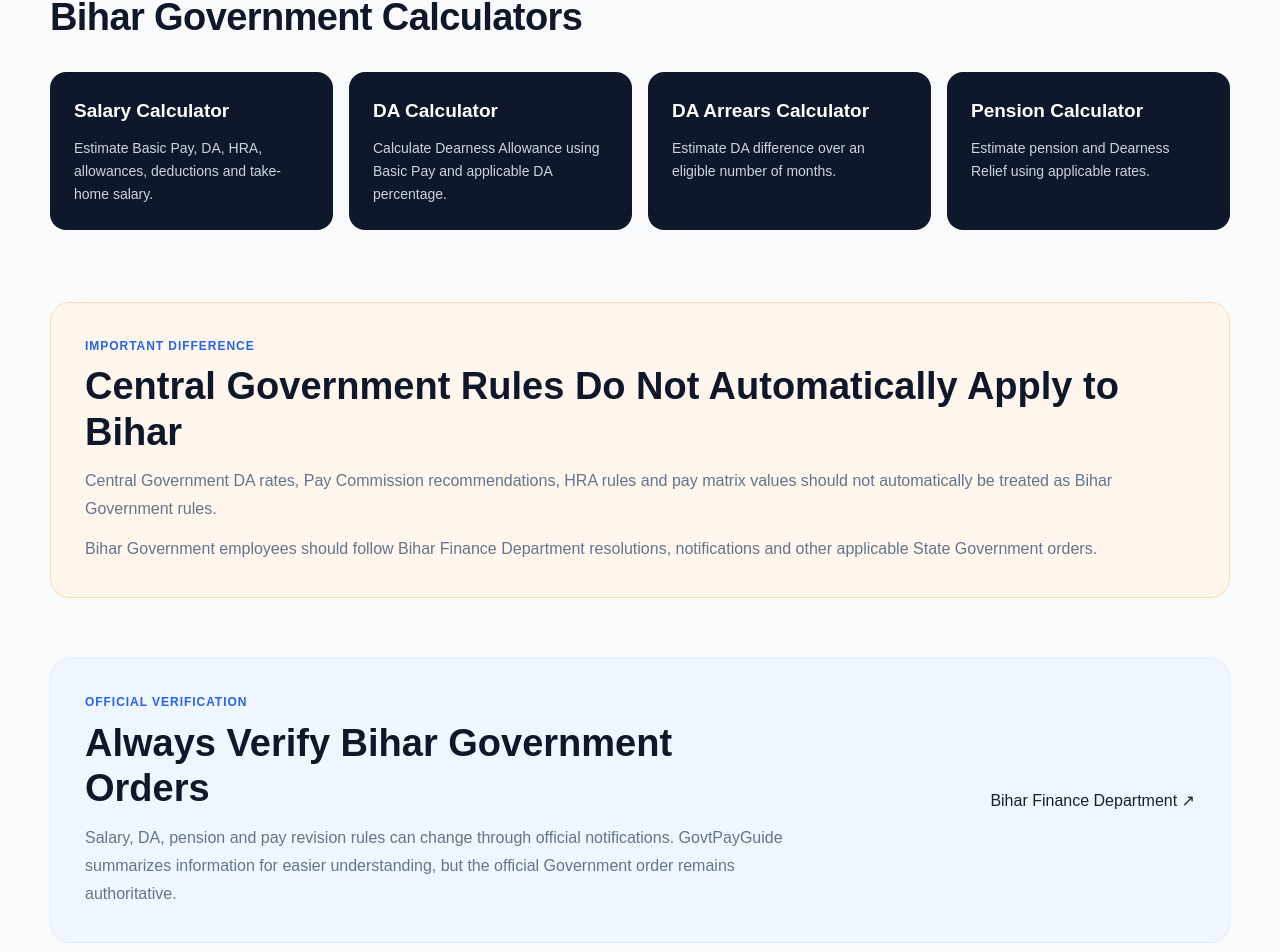
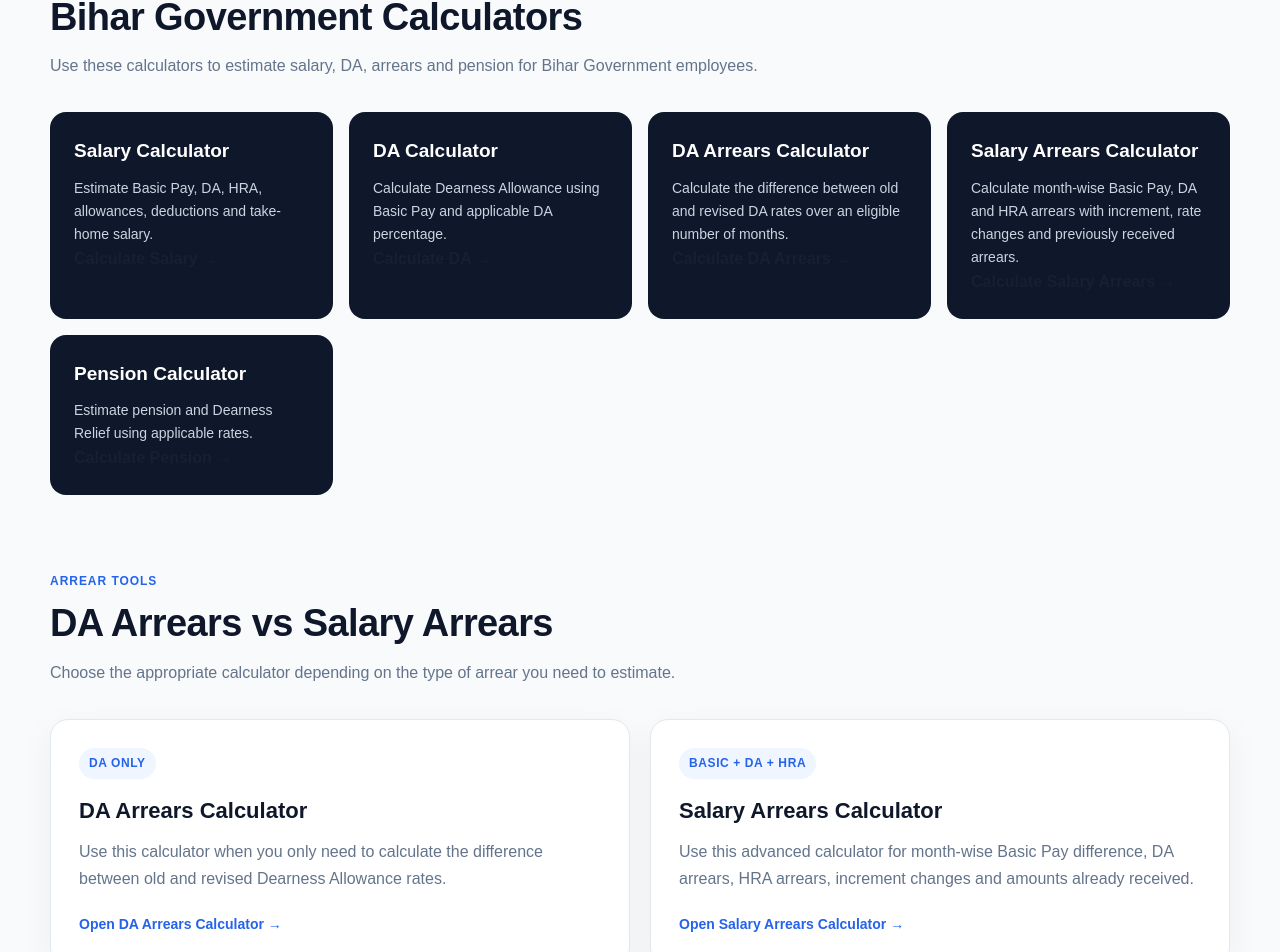
Before and after one commit to jayantasinha15-beep/govtpayguide, a Next.js app: page /state-government/bihar in a window 1280 px wide. Shown: the part 1856-2808 px from the top of the page. Built offline with nearby package versions, Linux system fonts and the light colour scheme.

Commit message:
Add Bihar salary arrears links

```diff
--- a/app/state-government/bihar/page.tsx
+++ b/app/state-government/bihar/page.tsx
@@ -49,7 +49,9 @@ export default function BiharGovernmentPage() {
         <section className="bihar-hub-section">
           <div className="section-heading">
             <span className="section-kicker">Bihar Government Pay</span>
+
             <h2>Salary & Pay Resources</h2>
+
             <p>
               Bihar Government employees are governed by State Government pay
               revision rules, Finance Department orders and applicable service
@@ -63,11 +65,14 @@ export default function BiharGovernmentPage() {
               className="bihar-resource-card"
             >
               <span>DA</span>
+
               <h3>Bihar Dearness Allowance</h3>
+
               <p>
                 Check Bihar Government DA revisions, effective dates and
                 official Finance Department orders.
               </p>
+
               <strong>View DA Guide →</strong>
             </Link>
 
@@ -76,11 +81,14 @@ export default function BiharGovernmentPage() {
               className="bihar-resource-card"
             >
               <span>Pay Revision</span>
+
               <h3>Bihar Pay Commission</h3>
+
               <p>
                 Understand Bihar Government pay revision, adopted pay
                 structures and related State Government decisions.
               </p>
+
               <strong>View Pay Commission →</strong>
             </Link>
 
@@ -89,11 +97,14 @@ export default function BiharGovernmentPage() {
               className="bihar-resource-card"
             >
               <span>Pay Matrix</span>
+
               <h3>Bihar Pay Matrix</h3>
+
               <p>
                 Explore pay levels, Basic Pay structure and progression under
                 the applicable Bihar Government pay rules.
               </p>
+
               <strong>View Pay Matrix →</strong>
             </Link>
 
@@ -102,11 +113,14 @@ export default function BiharGovernmentPage() {
               className="bihar-resource-card"
             >
               <span>Pension</span>
+
               <h3>Bihar Pension & DR</h3>
+
               <p>
                 Learn about pension, family pension, Dearness Relief and
                 applicable retirement benefits.
               </p>
+
               <strong>View Pension Guide →</strong>
             </Link>
           </div>
@@ -116,13 +130,16 @@ export default function BiharGovernmentPage() {
         <section className="bihar-hub-section">
           <div className="section-heading">
             <span className="section-kicker">Salary Basics</span>
+
             <h2>Bihar Government Salary Structure</h2>
           </div>
 
           <div className="bihar-salary-flow">
             <div>
               <span>01</span>
+
               <h3>Basic Pay</h3>
+
               <p>
                 Basic Pay is determined according to the applicable pay level,
                 post and revised pay structure.
@@ -131,7 +148,9 @@ export default function BiharGovernmentPage() {
 
             <div>
               <span>02</span>
+
               <h3>Dearness Allowance</h3>
+
               <p>
                 DA is added according to Bihar Government Finance Department
                 orders applicable for the relevant period.
@@ -140,7 +159,9 @@ export default function BiharGovernmentPage() {
 
             <div>
               <span>03</span>
+
               <h3>Allowances</h3>
+
               <p>
                 HRA, transport allowance, medical allowance or other benefits
                 may apply depending on rules and eligibility.
@@ -149,7 +170,9 @@ export default function BiharGovernmentPage() {
 
             <div>
               <span>04</span>
+
               <h3>Deductions</h3>
+
               <p>
                 Pension contribution, tax, recoveries and other deductions can
                 affect final take-home salary.
@@ -162,50 +185,137 @@ export default function BiharGovernmentPage() {
         <section className="bihar-hub-section">
           <div className="section-heading">
             <span className="section-kicker">Free Tools</span>
+
             <h2>Bihar Government Calculators</h2>
+
+            <p>
+              Use these calculators to estimate salary, DA, arrears and pension
+              for Bihar Government employees.
+            </p>
           </div>
 
           <div className="bihar-calculator-grid">
+            {/* SALARY CALCULATOR */}
             <Link
               href="/state-government/bihar/salary-calculator"
               className="bihar-calculator-card"
             >
               <h3>Salary Calculator</h3>
+
               <p>
                 Estimate Basic Pay, DA, HRA, allowances, deductions and
                 take-home salary.
               </p>
+
+              <strong>Calculate Salary →</strong>
             </Link>
 
+            {/* DA CALCULATOR */}
             <Link
               href="/state-government/bihar/da-calculator"
               className="bihar-calculator-card"
             >
               <h3>DA Calculator</h3>
+
               <p>
                 Calculate Dearness Allowance using Basic Pay and applicable DA
                 percentage.
               </p>
+
+              <strong>Calculate DA →</strong>
             </Link>
 
+            {/* DA ARREARS CALCULATOR */}
             <Link
               href="/state-government/bihar/arrears-calculator"
               className="bihar-calculator-card"
             >
               <h3>DA Arrears Calculator</h3>
+
               <p>
-                Estimate DA difference over an eligible number of months.
+                Calculate the difference between old and revised DA rates over
+                an eligible number of months.
               </p>
+
+              <strong>Calculate DA Arrears →</strong>
             </Link>
 
+            {/* FULL SALARY ARREARS CALCULATOR */}
+            <Link
+              href="/state-government/bihar/salary-arrears-calculator"
+              className="bihar-calculator-card"
+            >
+              <h3>Salary Arrears Calculator</h3>
+
+              <p>
+                Calculate month-wise Basic Pay, DA and HRA arrears with
+                increment, rate changes and previously received arrears.
+              </p>
+
+              <strong>Calculate Salary Arrears →</strong>
+            </Link>
+
+            {/* PENSION CALCULATOR */}
             <Link
               href="/state-government/bihar/pension-calculator"
               className="bihar-calculator-card"
             >
               <h3>Pension Calculator</h3>
+
               <p>
                 Estimate pension and Dearness Relief using applicable rates.
               </p>
+
+              <strong>Calculate Pension →</strong>
+            </Link>
+          </div>
+        </section>
+
+        {/* ARREARS EXPLANATION */}
+        <section className="bihar-hub-section">
+          <div className="section-heading">
+            <span className="section-kicker">Arrear Tools</span>
+
+            <h2>DA Arrears vs Salary Arrears</h2>
+
+            <p>
+              Choose the appropriate calculator depending on the type of arrear
+              you need to estimate.
+            </p>
+          </div>
+
+          <div className="bihar-resource-grid">
+            <Link
+              href="/state-government/bihar/arrears-calculator"
+              className="bihar-resource-card"
+            >
+              <span>DA Only</span>
+
+              <h3>DA Arrears Calculator</h3>
+
+              <p>
+                Use this calculator when you only need to calculate the
+                difference between old and revised Dearness Allowance rates.
+              </p>
+
+              <strong>Open DA Arrears Calculator →</strong>
+            </Link>
+
+            <Link
+              href="/state-government/bihar/salary-arrears-calculator"
+              className="bihar-resource-card"
+            >
+              <span>Basic + DA + HRA</span>
+
+              <h3>Salary Arrears Calculator</h3>
+
+              <p>
+                Use this advanced calculator for month-wise Basic Pay
+                difference, DA arrears, HRA arrears, increment changes and
+                amounts already received.
+              </p>
+
+              <strong>Open Salary Arrears Calculator →</strong>
             </Link>
           </div>
         </section>
@@ -214,7 +324,10 @@ export default function BiharGovernmentPage() {
         <section className="bihar-warning-section">
           <div>
             <span className="section-kicker">Important Difference</span>
-            <h2>Central Government Rules Do Not Automatically Apply to Bihar</h2>
+
+            <h2>
+              Central Government Rules Do Not Automatically Apply to Bihar
+            </h2>
 
             <p>
               Central Government DA rates, Pay Commission recommendations, HRA
@@ -234,6 +347,7 @@ export default function BiharGovernmentPage() {
         <section className="bihar-official-section">
           <div>
             <span className="section-kicker">Official Verification</span>
+
             <h2>Always Verify Bihar Government Orders</h2>
 
             <p>
@@ -257,8 +371,14 @@ export default function BiharGovernmentPage() {
         {/* NAVIGATION */}
         <section className="bihar-bottom-links">
           <Link href="/state-government">← All States</Link>
-          <Link href="/central-government">Central Government Guide</Link>
-          <Link href="/calculators">All Calculators →</Link>
+
+          <Link href="/central-government">
+            Central Government Guide
+          </Link>
+
+          <Link href="/calculators">
+            All Calculators →
+          </Link>
         </section>
 
         {/* DISCLAIMER */}
```
